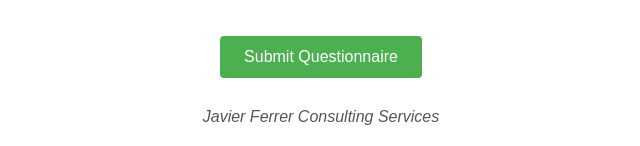
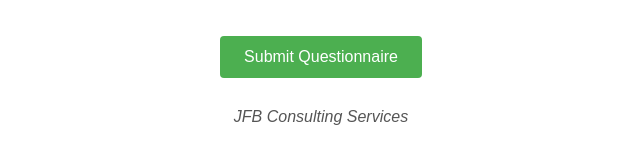
Before and after one commit to ajavfer/public_questionnaire, a Flask app: page / in a window 1280 px wide. Shown: the part 2091-2237 px from the top of the page, without its empty margins (319-959 px from the left). Run offline with Flask 3, Linux system fonts and the light colour scheme.

Commit message:
Update company branding to JFB and update README

```diff
--- a/app.py
+++ b/app.py
@@ -103,7 +103,7 @@ def submit():
 
         mail.send(msg)
 
-        return 'Thank you! The form has been submitted successfully. Soon you will receive an email from Javier Ferrer Consulting Services with the AI assessment', 200
+        return 'Thank you! The form has been submitted successfully. Soon you will receive an email from JFB Consulting Services with the AI assessment', 200
 
     except Exception as e:
         app.logger.error(f'Error in form submission: {str(e)}')
--- a/templates/questionnaire.html
+++ b/templates/questionnaire.html
@@ -66,7 +66,7 @@
         <input type="submit" value="Submit Questionnaire">
 
         <div style="text-align: center; margin-top: 30px; color: #555; font-style: italic;">
-            Javier Ferrer Consulting Services
+            JFB Consulting Services
         </div>
     </form>
 </body>
```
Also changed, not shown: README.md.
